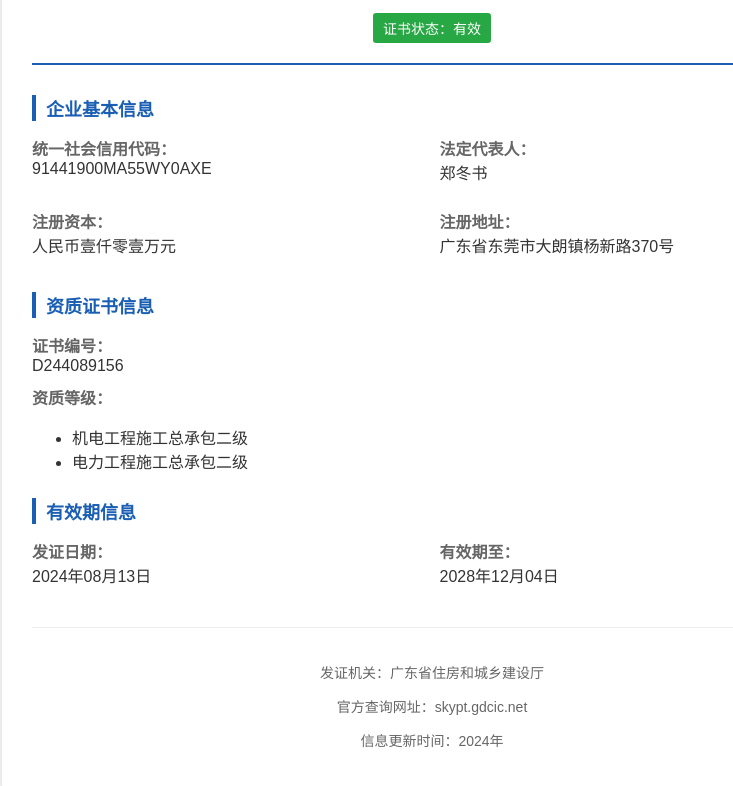
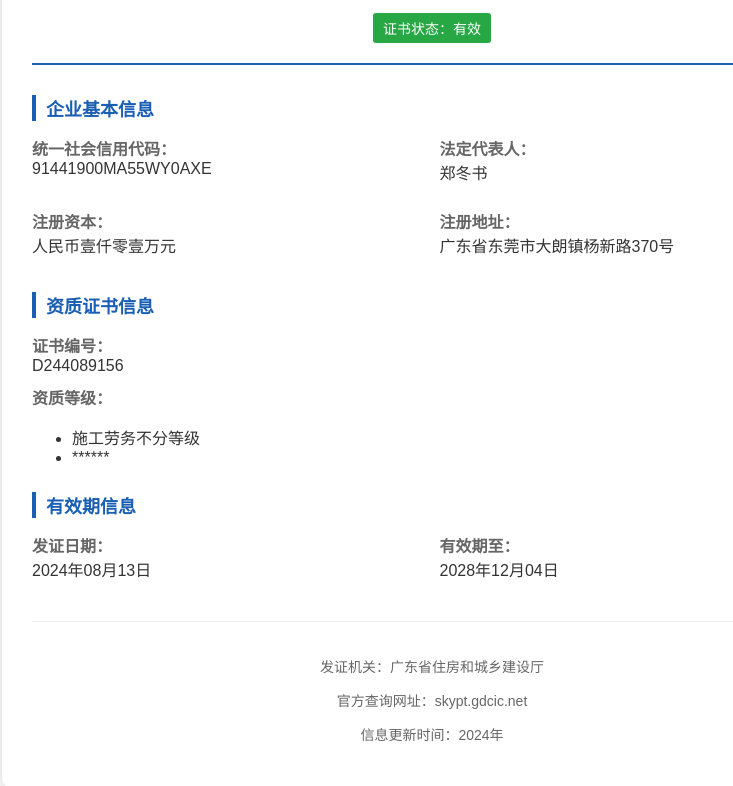
Before and after one commit to hn751022/company-certificate, a plain HTML site: page index.html in a window 1280 px wide. Shown: the part 160-946 px from the top of the page, without its empty margins (208-941 px from the left). Drawn offline with Linux system fonts and the light colour scheme.

Commit message:
Update qualifications list in index.html

```diff
--- a/index.html
+++ b/index.html
@@ -119,8 +119,8 @@
                 <div class="label">资质等级：</div>
                 <div class="value">
                     <ul>
-                        <li>机电工程施工总承包二级</li>
-                        <li>电力工程施工总承包二级</li>
+                        <li>施工劳务不分等级</li>
+                        <li>******</li>
                     </ul>
                 </div>
             </div>
```
